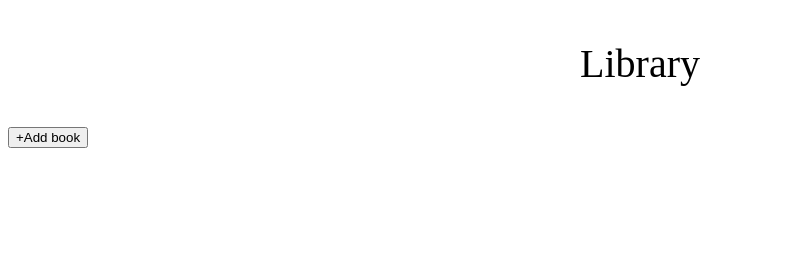
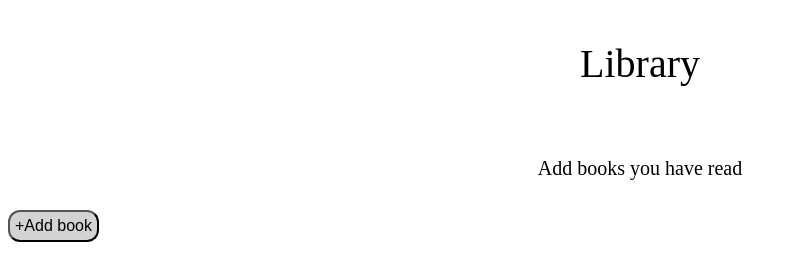
Before and after one commit to FLCL88/library-odin, a plain HTML site: page index.html in a window 1280 px wide. Shown: the whole page, without its empty margins (0-797 px from the left). Drawn offline with Linux system fonts and the light colour scheme.

Commit message:
button fixed

```diff
--- a/index.html
+++ b/index.html
@@ -12,8 +12,12 @@
     <div class="header">
         Library
     </div>
-    <div class="add">
-        <button type="button">+Add book</button>
+
+    <div class="main">
+        <p>Add books you have read</p>
+    </div>
+    <div>
+        <button class="btn">+Add book</button>
     </div>
 
 </body>
--- a/styles.css
+++ b/styles.css
@@ -6,3 +6,18 @@
     padding: 20px;
     background-color: white;
 }
+
+.main {
+    font-size: 20px;
+    padding: 10px;
+    display: flex;
+    justify-content: center;
+}
+
+.btn {
+    padding: 5px;
+    background-color: lightgrey;
+    font-size: 16px;
+    cursor: pointer;
+    border-radius: 12px;
+}
```
